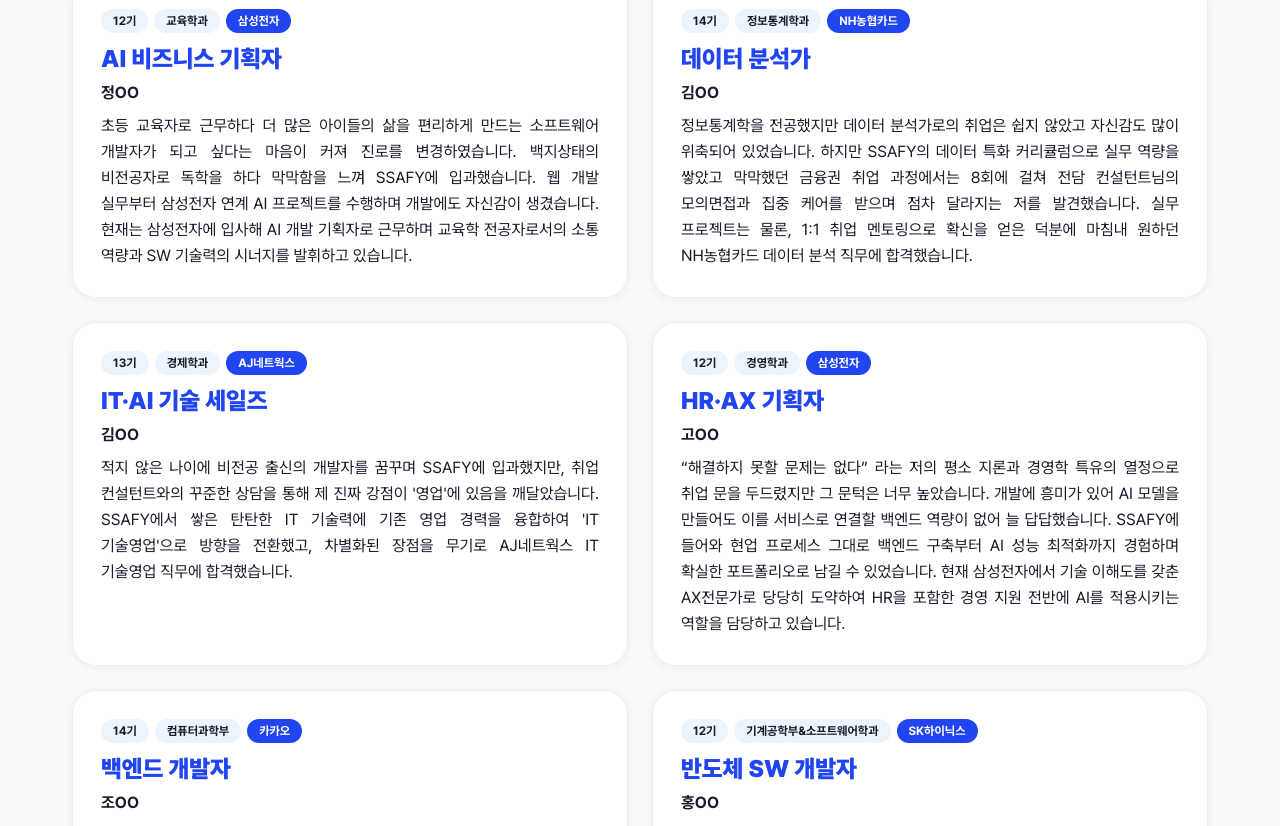
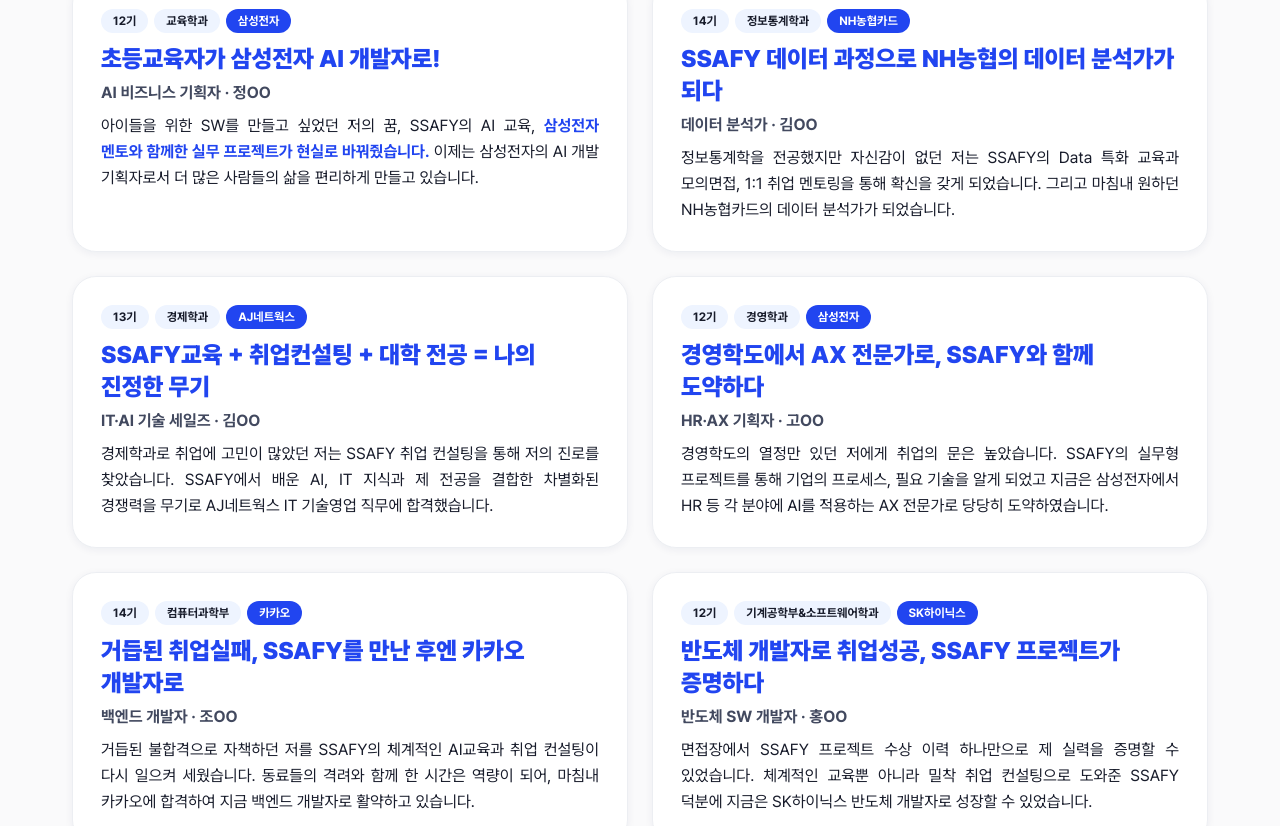
Before and after one commit to multi-ssafy/multi-ssafy.github.io, a Next.js app: page / in a window 1280 px wide. Shown: the part 9834-10660 px from the top of the page. Built offline with nearby package versions, Linux system fonts and the light colour scheme.

Commit message:
취업사례 타이틀 추가·내용 교체, <> 구간 파란색 강조 렌더링

```diff
--- a/src/sections/Story.tsx
+++ b/src/sections/Story.tsx
@@ -14,10 +14,24 @@ type Story = {
   major: string; // 전공명
   name: string; // 이름
   role: string; // AI 직무
-  story: string; // 한 줄 스토리
+  title: string; // 사례 타이틀(헤드라인)
+  story: string; // 스토리 (<...> 안 문구는 파랗게 강조)
   company?: string; // 재직 기업
   delay?: string;
 };
+
+// story 문자열의 <...> 구간을 파란색 강조로 렌더링
+function renderStory(text: string) {
+  return text.split(/(<[^>]*>)/g).map((part, i) =>
+    part.startsWith("<") && part.endsWith(">") ? (
+      <strong key={i} className="font-bold text-brand-600">
+        {part.slice(1, -1)}
+      </strong>
+    ) : (
+      <span key={i}>{part}</span>
+    )
+  );
+}
 
 const STORIES: Story[] = [
   {
@@ -29,8 +43,9 @@ const STORIES: Story[] = [
     name: "정OO",
     role: "AI 비즈니스 기획자",
     company: "삼성전자",
+    title: "초등교육자가 삼성전자 AI 개발자로!",
     story:
-      "초등 교육자로 근무하다 더 많은 아이들의 삶을 편리하게 만드는 소프트웨어 개발자가 되고 싶다는 마음이 커져 진로를 변경하였습니다. 백지상태의 비전공자로 독학을 하다 막막함을 느껴 SSAFY에 입과했습니다. 웹 개발 실무부터 삼성전자 연계 AI 프로젝트를 수행하며 개발에도 자신감이 생겼습니다. 현재는 삼성전자에 입사해 AI 개발 기획자로 근무하며 교육학 전공자로서의 소통 역량과 SW 기술력의 시너지를 발휘하고 있습니다.",
+      "아이들을 위한 SW를 만들고 싶었던 저의 꿈, SSAFY의 AI 교육, <삼성전자 멘토와 함께한 실무 프로젝트가 현실로 바꿔줬습니다.> 이제는 삼성전자의 AI 개발 기획자로서 더 많은 사람들의 삶을 편리하게 만들고 있습니다.",
     delay: undefined,
   },
   {
@@ -42,7 +57,9 @@ const STORIES: Story[] = [
     name: "김OO",
     role: "데이터 분석가",
     company: "NH농협카드",
-    story: "정보통계학을 전공했지만 데이터 분석가로의 취업은 쉽지 않았고 자신감도 많이 위축되어 있었습니다. 하지만 SSAFY의 데이터 특화 커리큘럼으로 실무 역량을 쌓았고 막막했던 금융권 취업 과정에서는 8회에 걸쳐 전담 컨설턴트님의 모의면접과 집중 케어를 받으며 점차 달라지는 저를 발견했습니다. 실무 프로젝트는 물론, 1:1 취업 멘토링으로 확신을 얻은 덕분에 마침내 원하던 NH농협카드 데이터 분석 직무에 합격했습니다.",
+    title: "SSAFY 데이터 과정으로 NH농협의 데이터 분석가가 되다",
+    story:
+      "정보통계학을 전공했지만 자신감이 없던 저는 SSAFY의 Data 특화 교육과 모의면접, 1:1 취업 멘토링을 통해 확신을 갖게 되었습니다. 그리고 마침내 원하던 NH농협카드의 데이터 분석가가 되었습니다.",
     delay: ".06s",
   },
   {
@@ -54,7 +71,9 @@ const STORIES: Story[] = [
     name: "김OO",
     role: "IT·AI 기술 세일즈",
     company: "AJ네트웍스",
-    story: "적지 않은 나이에 비전공 출신의 개발자를 꿈꾸며 SSAFY에 입과했지만, 취업 컨설턴트와의 꾸준한 상담을 통해 제 진짜 강점이 '영업'에 있음을 깨달았습니다. SSAFY에서 쌓은 탄탄한 IT 기술력에 기존 영업 경력을 융합하여 'IT 기술영업'으로 방향을 전환했고, 차별화된 장점을 무기로 AJ네트웍스 IT 기술영업 직무에 합격했습니다.",
+    title: "SSAFY교육 + 취업컨설팅 + 대학 전공 = 나의 진정한 무기",
+    story:
+      "경제학과로 취업에 고민이 많았던 저는 SSAFY 취업 컨설팅을 통해 저의 진로를 찾았습니다. SSAFY에서 배운 AI, IT 지식과 제 전공을 결합한 차별화된 경쟁력을 무기로 AJ네트웍스 IT 기술영업 직무에 합격했습니다.",
     delay: ".18s",
   },
   {
@@ -66,8 +85,9 @@ const STORIES: Story[] = [
     name: "고OO",
     role: "HR·AX 기획자",
     company: "삼성전자",
+    title: "경영학도에서 AX 전문가로, SSAFY와 함께 도약하다",
     story:
-      "“해결하지 못할 문제는 없다” 라는 저의 평소 지론과 경영학 특유의 열정으로 취업 문을 두드렸지만 그 문턱은 너무 높았습니다. 개발에 흥미가 있어 AI 모델을 만들어도 이를 서비스로 연결할 백엔드 역량이 없어 늘 답답했습니다. SSAFY에 들어와 현업 프로세스 그대로 백엔드 구축부터 AI 성능 최적화까지 경험하며 확실한 포트폴리오로 남길 수 있었습니다. 현재 삼성전자에서 기술 이해도를 갖춘 AX전문가로 당당히 도약하여 HR을 포함한 경영 지원 전반에 AI를 적용시키는 역할을 담당하고 있습니다.",
+      "경영학도의 열정만 있던 저에게 취업의 문은 높았습니다. SSAFY의 실무형 프로젝트를 통해 기업의 프로세스, 필요 기술을 알게 되었고 지금은 삼성전자에서 HR 등 각 분야에 AI를 적용하는 AX 전문가로 당당히 도약하였습니다.",
     delay: ".12s",
   },
   {
@@ -79,21 +99,23 @@ const STORIES: Story[] = [
     name: "조OO",
     role: "백엔드 개발자",
     company: "카카오",
+    title: "거듭된 취업실패, SSAFY를 만난 후엔 카카오 개발자로",
     story:
-      "거듭된 불합격 통보와 SW전공자로서 부족했던 기본기로 자책하던 중, 다양한 AI 프로젝트를 경험할 수 있다는 기대로 SSAFY에 입과했습니다. 매일 8시간씩 AI와 기본 역량을 다지고, 전담 취업 컨설턴트님과 채용 정보 및 기출 질문을 철저히 분석하는 한편 지치고 힘들 때면 동료들과 밥 한 끼의 위로를 나누며 흔들리는 마음을 다잡았습니다. 그 결과 카카오 신입공채 테크 직무에 당당히 합격하여, 현재는 최적의 솔루션을 고민하는 백엔드 개발자로 활약하고 있습니다.",
+      "거듭된 불합격으로 자책하던 저를 SSAFY의 체계적인 AI교육과 취업 컨설팅이 다시 일으켜 세웠습니다. 동료들의 격려와 함께 한 시간은 역량이 되어, 마침내 카카오에 합격하여 지금 백엔드 개발자로 활약하고 있습니다.",
     delay: ".24s",
   },
   {
     photo: "",
-    photoAlt: "반도체 SW 개발자 홍O",
+    photoAlt: "반도체 SW 개발자 홍OO",
     cohort: "12기",
     majorType: "비전공",
     major: "기계공학부&소프트웨어학과",
     name: "홍OO",
     role: "반도체 SW 개발자",
     company: "SK하이닉스",
+    title: "반도체 개발자로 취업성공, SSAFY 프로젝트가 증명하다",
     story:
-      "기계공학도에서 개발자로 전향한 제게 SSAFY는 유일한 스펙이었습니다. 인턴십이나 대외 공모전 경험은 전무했지만, 오직 SSAFY 프로젝트 수상 이력만으로 면접에서 저의 실력을 증명해냈습니다. 뿐만 아니라 교육과 취업준비를 병행하기 벅찬 와중에도, 취업지원센터의 밀착 컨설팅과 정기적인 채용 소식 공유 덕분에 취업 준비 시간을 효율적으로 관리할 수 있었습니다. 이처럼 SSAFY의 체계적인 지원을 발판 삼아, 현재 SK하이닉스에서 반도체 생산에 기여하는 개발자로 활약 중입니다.",
+      "면접장에서 SSAFY 프로젝트 수상 이력 하나만으로 제 실력을 증명할 수 있었습니다. 체계적인 교육뿐 아니라 밀착 취업 컨설팅으로 도와준 SSAFY 덕분에 지금은 SK하이닉스 반도체 개발자로 성장할 수 있었습니다.",
     delay: ".30s",
   },
 ];
@@ -130,13 +152,13 @@ export default function Story() {
                   )}
                 </div>
                 <h3 className="mt-2.5 text-xl sm:text-2xl font-black text-brand-600 leading-tight break-keep">
-                  {s.role}
+                  {s.title}
                 </h3>
-                <p className="mt-1.5 text-md font-bold ">
-                  {s.name}
+                <p className="mt-1.5 text-md font-bold text-ink-700">
+                  {s.role} · {s.name}
                 </p>
                 <p className="mt-2 text-md leading-relaxed break-keep text-justify">
-                  {s.story}
+                  {renderStory(s.story)}
                 </p>
                 {/* <a
                   href={REVIEW_URL}
```
